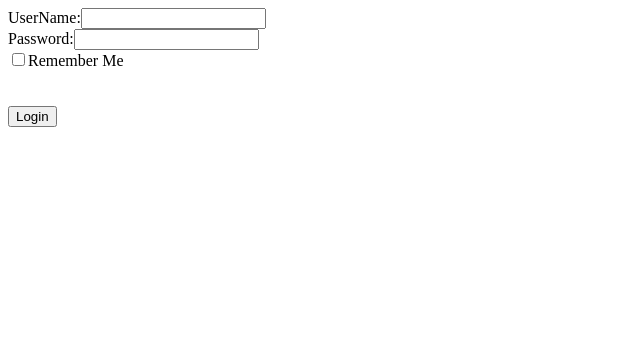
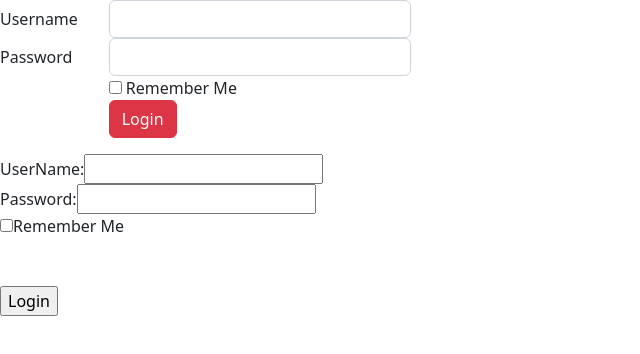
Before and after one commit to iamneo-production/daccebcaadcde305790315bdcbbbcffafeafone, a website: page public/Login.html in a window 1280 px wide. Shown: the whole page, without its empty margins (0-640 px from the left). Drawn offline with nearby package versions, Linux system fonts and the light colour scheme.

Commit message:
Backup Commit

```diff
--- a/public/Login.html
+++ b/public/Login.html
@@ -1,10 +1,43 @@
+<html>
+    <head>
+        <link rel="stylesheet" href="https://cdn.jsdelivr.net/npm/bootstrap@5.2.3/dist/css/bootstrap.min.css" integrity="sha384-rbsA2VBKQhggwzxH7pPCaAqO46MgnOM80zW1RWuH61DGLwZJEdK2Kadq2F9CUG65" crossorigin="anonymous">
+    </head>
 <body>
-<form id="frm1">
-    UserName:<input type="text" id="txtUsername" value="" onblur="checkUsername()"><br >
+    <form>
+        <div class="form-group row">
+            <label for="txtUsername" class="col-sm-1 col-form-label">Username</label>
+            <div class="col-sm-3">
+                <input type="text" class="form-control" id="txtUsername" onblur="checkUsername()">
+            </div>
+        </div>
+
+        <div class="form-group row">
+            <label for="txtPassword" class="col-sm-1 col-form-label">Password</label>
+            <div class="col-sm-3">
+                <input type="password" class="form-control" id="txtPassword">
+            </div>
+        </div>
+
+        <div class="form-group row">
+            <div class="col-sm-4 offset-sm-1">
+                <label><input type="checkbox"> Remember Me</label>
+            </div>
+        </div>
+        <div class="form-group row">
+            <div class="col-sm-4 offset-sm-1">
+                <button class="btn btn-danger" onclick="checkLogin()">Login</button>
+            </div>
+        </div>
+    </form>
+
+
+
+    <form id="frm1">
+    UserName:<input type="text" id="txtUsername" value="" "><br >
     Password:<input type="password" id="txtPassword" value=""><br >
     <input type="checkbox" id="chk1">Remember Me <br>
     <br /><br />
-    <input type="button" id="btnLogin" value="Login" onclick="checkLogin()"/>
+    <input type="button" id="btnLogin" value="Login"/>
     <div id="div1"></div><br>
     <div id="div2"></div>
 </form>
@@ -29,3 +62,4 @@
     }
 </script>
 </body>
+</html>
```
